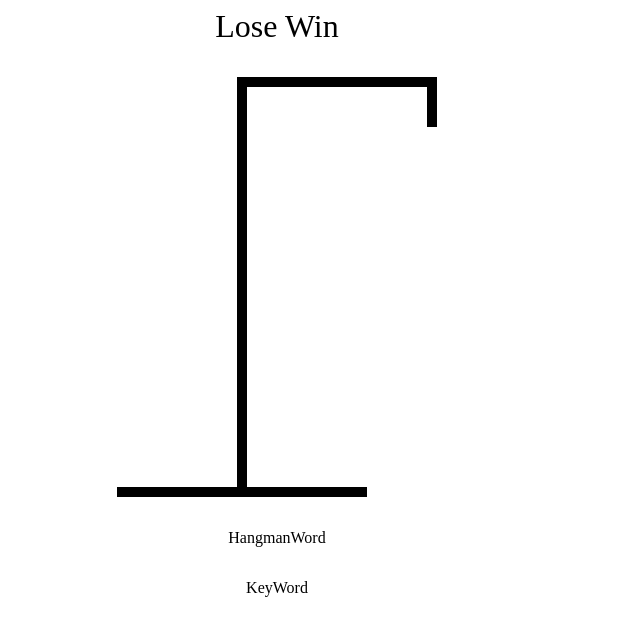
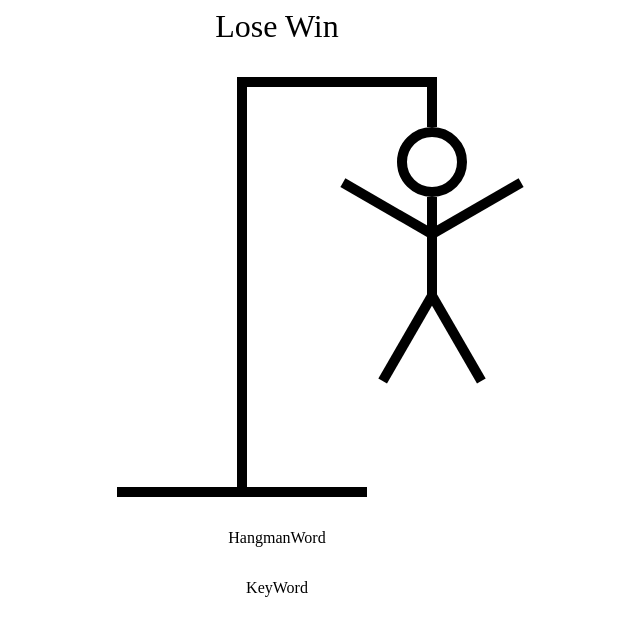
Before and after one commit to AmalShalabi/Hangman-React-Typescript, a React (Vite) app: page / in a window 1280 px wide. Shown: the top 636 px of the page, without its empty margins (363-1003 px from the left). Built offline with nearby package versions, Linux system fonts and the light colour scheme.

Commit message:
complete  drawing hangman

```diff
--- a/src/components/HangmanDrwaing.tsx
+++ b/src/components/HangmanDrwaing.tsx
@@ -1,8 +1,93 @@
-import React from "react";
-
+const HEAD = (
+  <div
+    style={{
+      width: "50px",
+      height: "50px",
+      borderRadius: "100%",
+      border: " 10px solid black",
+      position: "absolute",
+      top: "50px",
+      right: "-30px",
+    }}
+  />
+);
+const BODY = (
+  <div
+    style={{
+      width: "10px",
+      height: "100px",
+      background: "black",
+      position: "absolute",
+      top: "120px",
+      right: 0,
+    }}
+  />
+);
+const RIGHT_ARM = (
+  <div
+    style={{
+      width: "100px",
+      height: "10px",
+      background: "black",
+      position: "absolute",
+      top: "150px",
+      right: "-100px",
+      rotate:"-30deg",
+      transformOrigin:"left bottom"
+    }}
+  />
+);
+const LEFT_ARM = (
+  <div
+    style={{
+      width: "100px",
+      height: "10px",
+      background: "black",
+      position: "absolute",
+      top: "150px",
+      right: "10px",
+      rotate: "30deg",
+      transformOrigin: "right bottom",
+    }}
+  />
+);
+const RIGHT_LEG= (
+  <div
+    style={{
+      width: "100px",
+      height: "10px",
+      background: "black",
+      position: "absolute",
+      top: "210px",
+      right: "-90px",
+      rotate: "60deg",
+      transformOrigin: "left bottom",
+    }}
+  />
+);
+const LEFT_LEG = (
+  <div
+    style={{
+      width: "100px",
+      height: "10px",
+      background: "black",
+      position: "absolute",
+      top: "210px",
+      right: 0,
+      rotate: "-60deg",
+      transformOrigin: "right bottom",
+    }}
+  />
+);
 const HangmanDrwaing = () => {
   return (
     <div style={{ position: "relative" }}>
+      {HEAD}
+      {BODY}
+      {RIGHT_ARM}
+      {LEFT_ARM}
+      {RIGHT_LEG}
+      {LEFT_LEG}
       <div
         style={{
           height: "50px",
```
